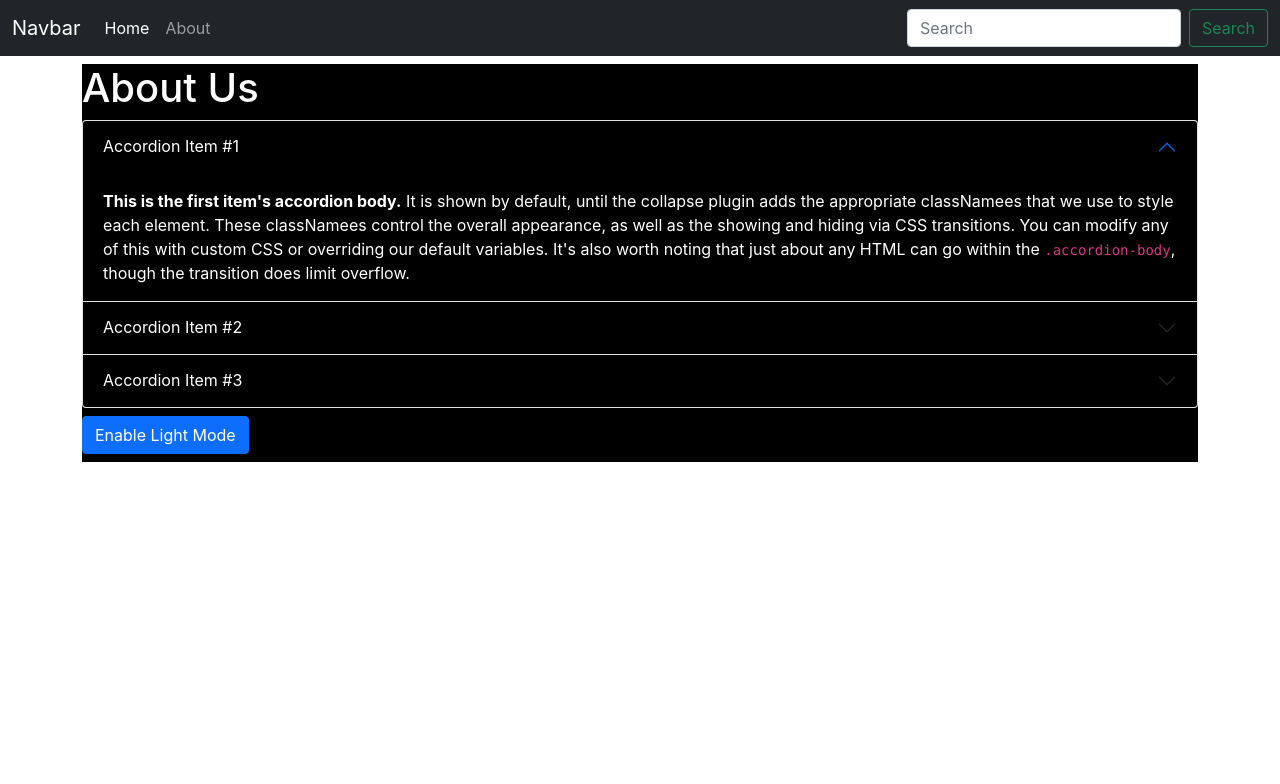
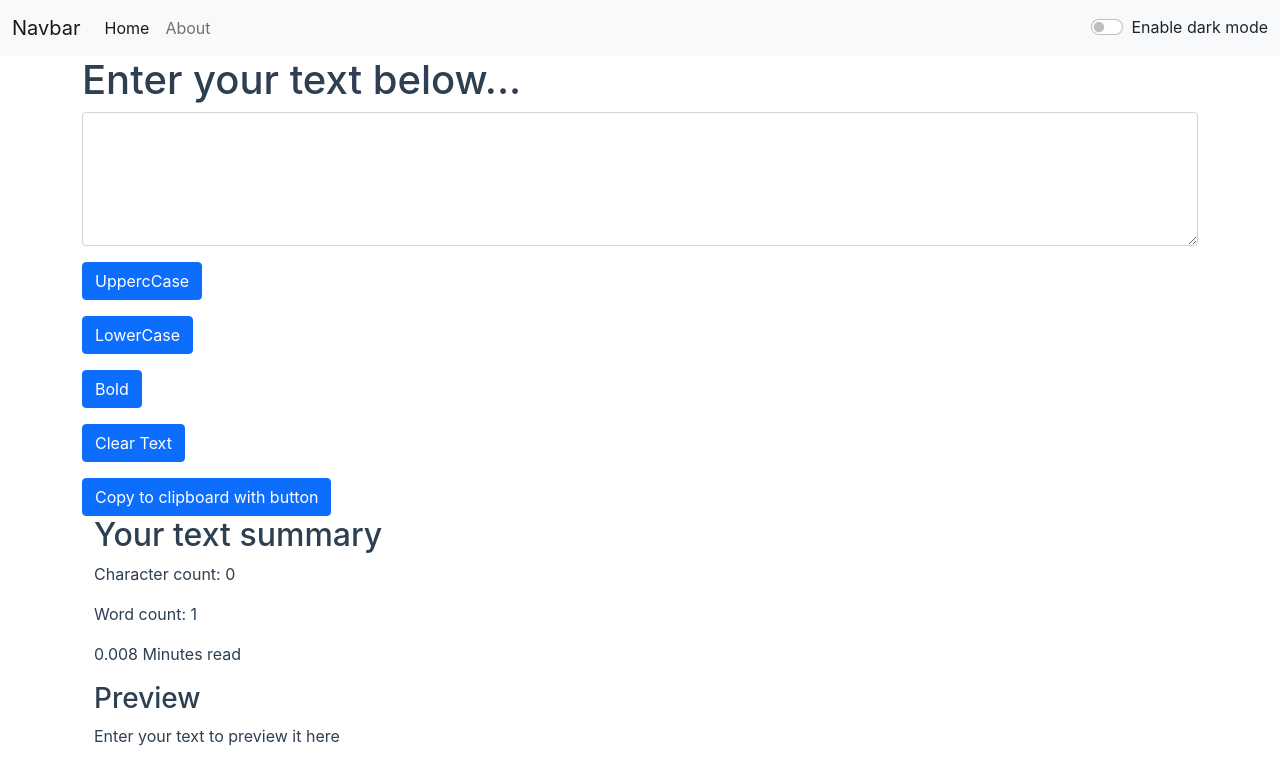
Before and after one commit to Rajguru-Aditya/react-text-editor, a React (Create React App) app: page / in a window 1280 px wide. Shown: the top 784 px of the page. Built offline with nearby package versions, Linux system fonts and the light colour scheme.

Commit message:
improve dark mode with ternary operator

```diff
--- a/src/App.js
+++ b/src/App.js
@@ -1,15 +1,28 @@
+import React, { useState } from "react";
 // import "./App.css";
 import Navbar from "./components/Navbar";
-// import TextArea from "./components/TextArea";
-import About from "./components/About";
+import TextArea from "./components/TextArea";
+// import About from "./components/About";
 
 function App() {
+  const [mode, setMode] = useState("light");
+
+  const toggleMode = () => {
+    if (mode === "light") {
+      setMode("dark");
+      document.body.style.backgroundColor = "#2D3F50";
+    } else {
+      setMode("light");
+      document.body.style.backgroundColor = "white";
+    }
+  };
+
   return (
     <div className="App">
-      <Navbar />
+      <Navbar mode={mode} toggleMode={toggleMode} />
       <div className="container">
-        {/* <TextArea heading="Enter your text below..." /> */}
-        <About />
+        <TextArea mode={mode} heading="Enter your text below..." />
+        {/* <About /> */}
       </div>
     </div>
   );
--- a/src/components/Navbar.jsx
+++ b/src/components/Navbar.jsx
@@ -1,9 +1,11 @@
 import React from "react";
 
-function Navbar() {
+function Navbar(props) {
   return (
     <div>
-      <nav className="navbar navbar-expand-lg navbar-dark bg-dark">
+      <nav
+        className={`navbar navbar-expand-lg navbar-${props.mode} bg-${props.mode}`}
+      >
         <div className="container-fluid">
           <a className="navbar-brand" href="/">
             Navbar
@@ -33,7 +35,7 @@
               </li>
             </ul>
             <form className="d-flex">
-              <input
+              {/* <input
                 className="form-control me-2"
                 type="search"
                 placeholder="Search"
@@ -41,7 +43,25 @@
               />
               <button className="btn btn-outline-success" type="submit">
                 Search
-              </button>
+              </button> */}
+              <div
+                className={`form-check form-switch text-${
+                  props.mode === "light" ? "dark" : "light"
+                }`}
+              >
+                <input
+                  onClick={props.toggleMode}
+                  className="form-check-input"
+                  type="checkbox"
+                  id="flexSwitchCheckDefault"
+                />
+                <label
+                  className="form-check-label"
+                  htmlFor="flexSwitchCheckDefault"
+                >
+                  Enable dark mode
+                </label>
+              </div>
             </form>
           </div>
         </div>
--- a/src/components/TextArea.jsx
+++ b/src/components/TextArea.jsx
@@ -25,14 +25,6 @@
     }
   };
 
-  // const italic = () => {
-  //   if (italicText) {
-  //     setTtalicText(false);
-  //   } else {
-  //     setTtalicText(true);
-  //   }
-  // };
-
   const clear = () => {
     setText("");
   };
@@ -42,10 +34,18 @@
   };
 
   return (
-    <div>
+    <div
+      style={{
+        color: props.mode === "dark" ? "white" : "#2D3F50",
+      }}
+    >
       <h1>{props.heading}</h1>
       <div className="mb-3">
         <textarea
+          style={{
+            backgroundColor: props.mode === "dark" ? "#2D3F50" : "white",
+            color: props.mode === "dark" ? "white" : "#2D3F50",
+          }}
           value={text}
           onChange={handleChange}
           className="form-control"
@@ -63,7 +63,12 @@
         </button>
       </CopyToClipboard>
 
-      <div className="container">
+      <div
+        className="container"
+        style={{
+          color: props.mode === "dark" ? "white" : "#2D3F50",
+        }}
+      >
         <h2>Your text summary</h2>
         <p>Character count: {text.length}</p>
         <p>Word count: {text.split(" ").length}</p>
@@ -73,7 +78,7 @@
         {boldText ? (
           <p style={{ fontWeight: "bold" }}>{text}</p>
         ) : (
-          <p>{text}</p>
+          <p>{text.length > 0 ? text : "Enter your text to preview it here"}</p>
         )}
 
         {/* {italicText ? (
```
